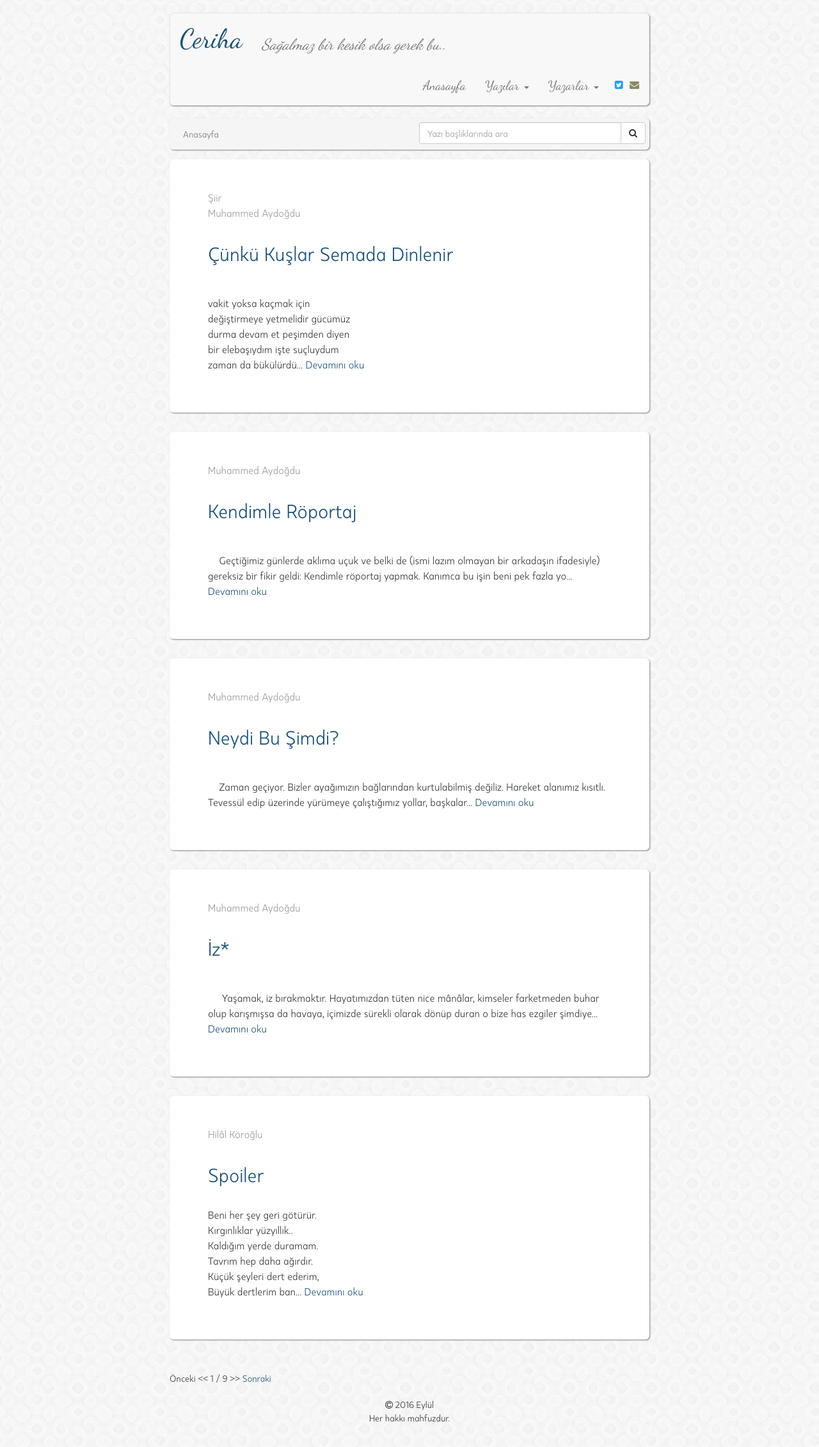
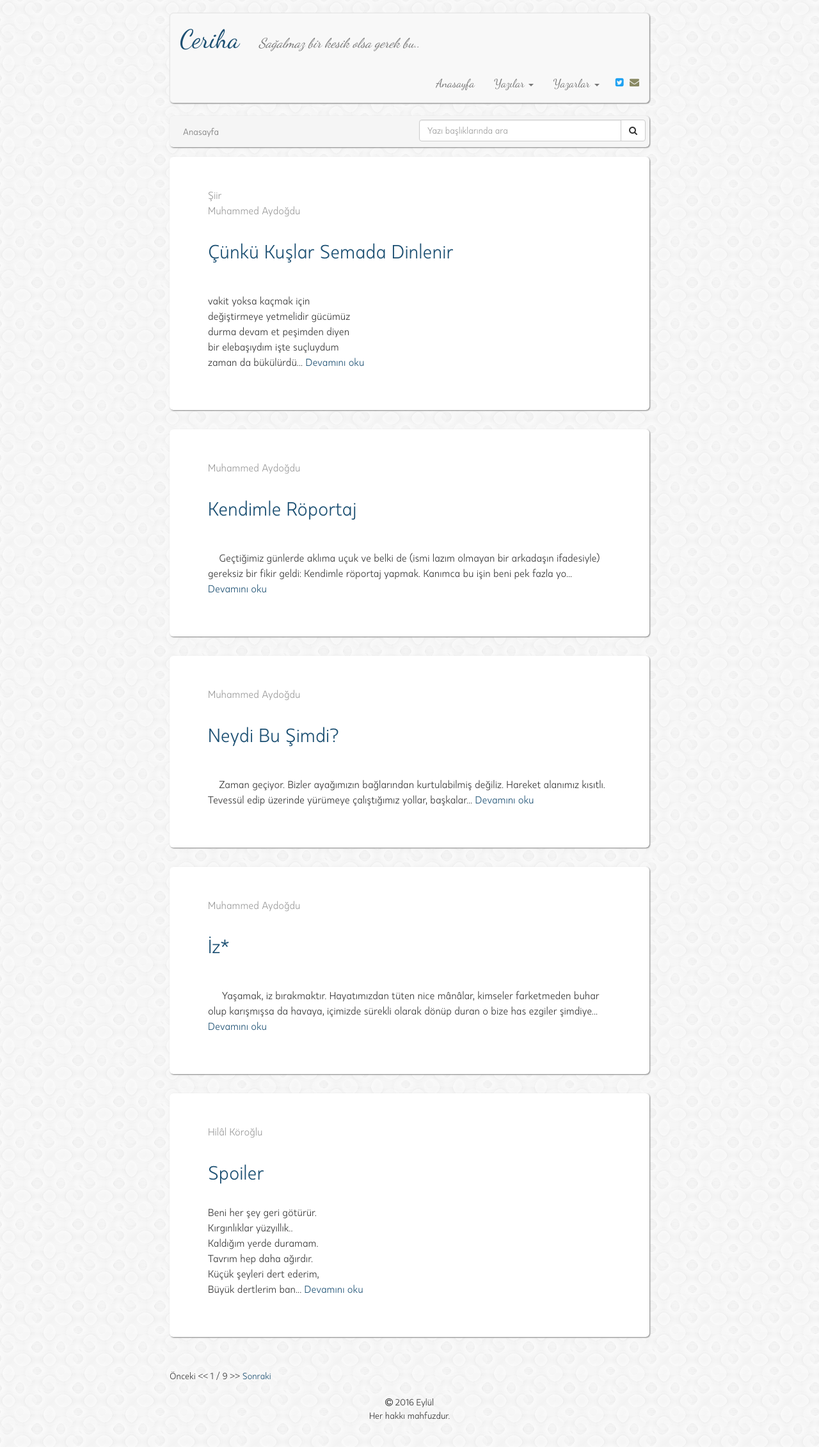
Before and after one commit to muhammedaydogdu/muhammedaydogdu.github.io, a Jekyll site: the page built from index.html, in a window 1280 px wide. Shown: the whole page at 64% size. Built offline with Jekyll 4.4.1, drawn with Linux system fonts in a browser that asks for light colours; some web fonts are replaced; the list of posts is cut into pages by our own code.

Commit message:
Update style.css

```diff
--- a/css/style.css
+++ b/css/style.css
@@ -34,7 +34,7 @@ h2 {
 .container .navbar {
   margin-top: 20px;
   font-family: "Dancing Script", "Times New Roman", serif;
-  font-size: 20px;
+  font-size: 18px;
   padding: 15px 0 5px 0;
   box-shadow: 1px 1px 2px grey;
   border-radius: 6px;
@@ -43,7 +43,7 @@ h2 {
 .navbar .navbar-brand {
   color: #1B4F72;
   margin-top: 0px;
-  font-size: 42px;
+  font-size: 40px;
 }
 
 .navbar .navbar-brand:hover {
@@ -55,7 +55,7 @@ h2 {
 }
 
 .navbar .navbar-text {
-  font-size: 24px;
+  font-size: 21px;
   margin-top: 16px;
   margin-bottom: 16px;
   font-family: "Dancing Script", "Times New Roman", serif;
```
